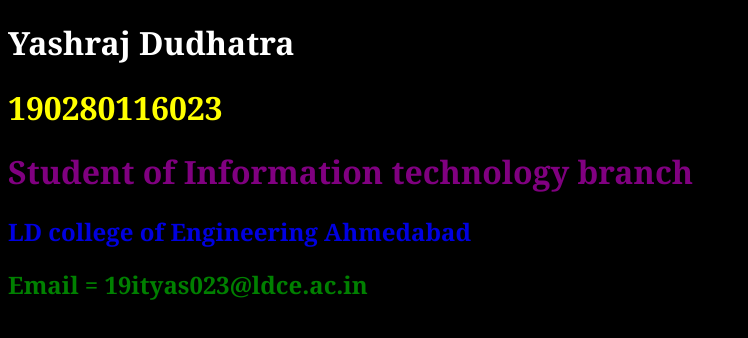
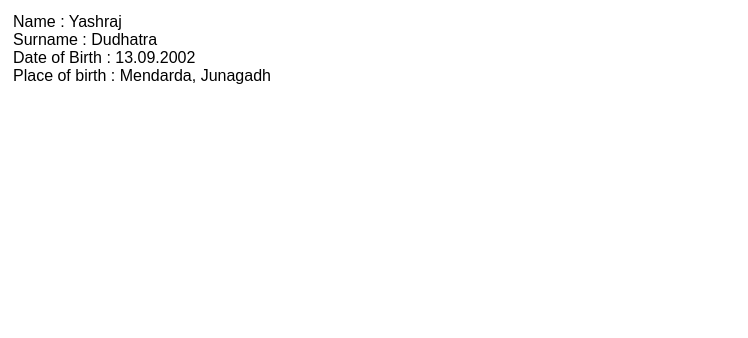
Before and after one commit to yashraj1309/html-project, a plain HTML site: page about me.html in a window 1280 px wide. Shown: the whole page, without its empty margins (0-748 px from the left). Drawn offline with Linux system fonts and the light colour scheme.

```diff
--- a/about me.html
+++ b/about me.html
@@ -1,16 +1,21 @@
 <!DOCTYPE html>
 <html lang="en">
 <head>
-    <meta charset="UTF-8">
-    <meta http-equiv="X-UA-Compatible" content="IE=edge">
-    <meta name="viewport" content="width=device-width, initial-scale=1.0">
-    <title>About Me</title>
+    <style>
+        div {
+            font-family: sans-serif;
+            font-size: 16px;
+            padding: 5px;
+            text-align: left;
+        }
+    </style>
 </head>
-<body bgcolor="black">
-    <h1><font color="white" face="Georgia">Yashraj Dudhatra</font></h1>
-    <h1><font color="yellow" face="Georgia">190280116023</font></h1>
-    <h1><font color="purple" face="Georgia">Student of Information technology branch</font></h1>
-    <h2><font color="lightpurple" face="Georgia">LD college of Engineering Ahmedabad</font></h1>
-    <h2><font color="green" face="Georgia">Email = 19ityas023@ldce.ac.in</font></h2>
+<body>
+    <div>
+        Name : Yashraj <br>
+        Surname : Dudhatra <br>
+        Date of Birth : 13.09.2002 <br>
+        Place of birth : Mendarda, Junagadh <br>
+    </div>
 </body>
 </html>
```
